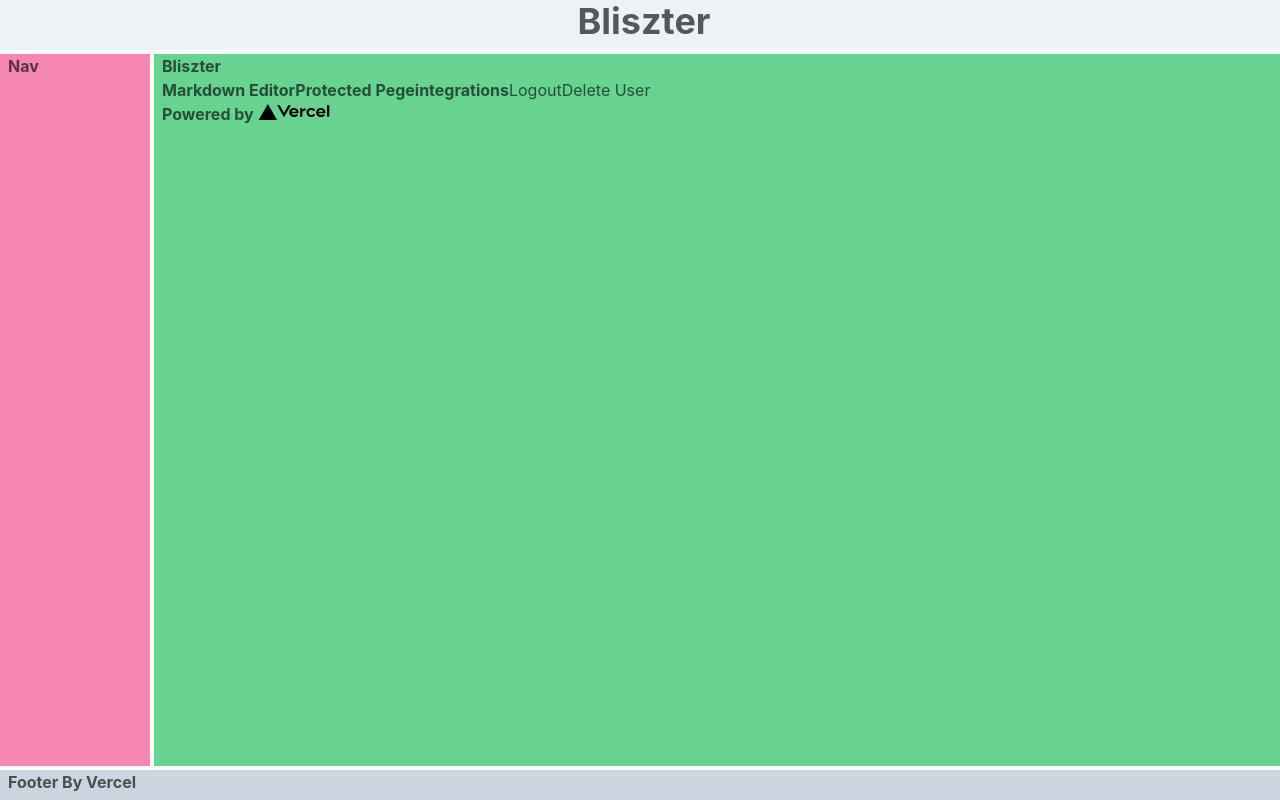
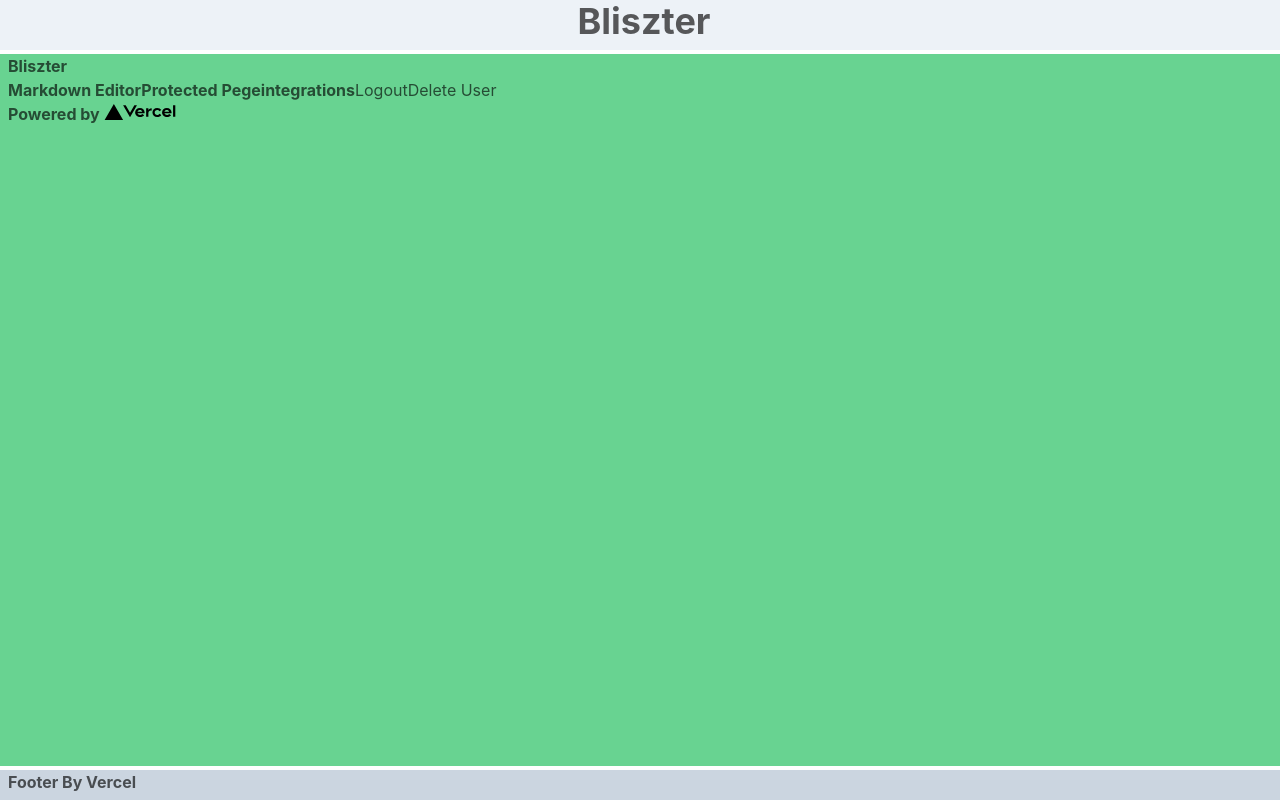
Before and after one commit to arjunlubana/bliszter, a Next.js app: page / in a window 1280 px wide. Built offline with nearby package versions, Linux system fonts and the light colour scheme; what supertokens-auth-react would draw is missing.

Commit message:
Remove sidebar navigation from Universal layout

```diff
--- a/layouts/index.tsx
+++ b/layouts/index.tsx
@@ -7,7 +7,7 @@ export default function Layout({ children }) {
     <ChakraProvider>
       <Grid
         templateAreas={`"header header"
-                  "nav main"
+                  "main main"
                   "footer footer"`}
         gridTemplateRows={"50px 1fr 30px"}
         gridTemplateColumns={"150px 1fr"}
@@ -19,9 +19,6 @@ export default function Layout({ children }) {
         <GridItem pl="2" bg="gray.100" area={"header"}>
           <Header />
         </GridItem>
-        <GridItem pl="2" bg="pink.300" area={"nav"}>
-          Nav
-        </GridItem>
         <GridItem pl="2" bg="green.300" area={"main"}>
           {children}
         </GridItem>
```
